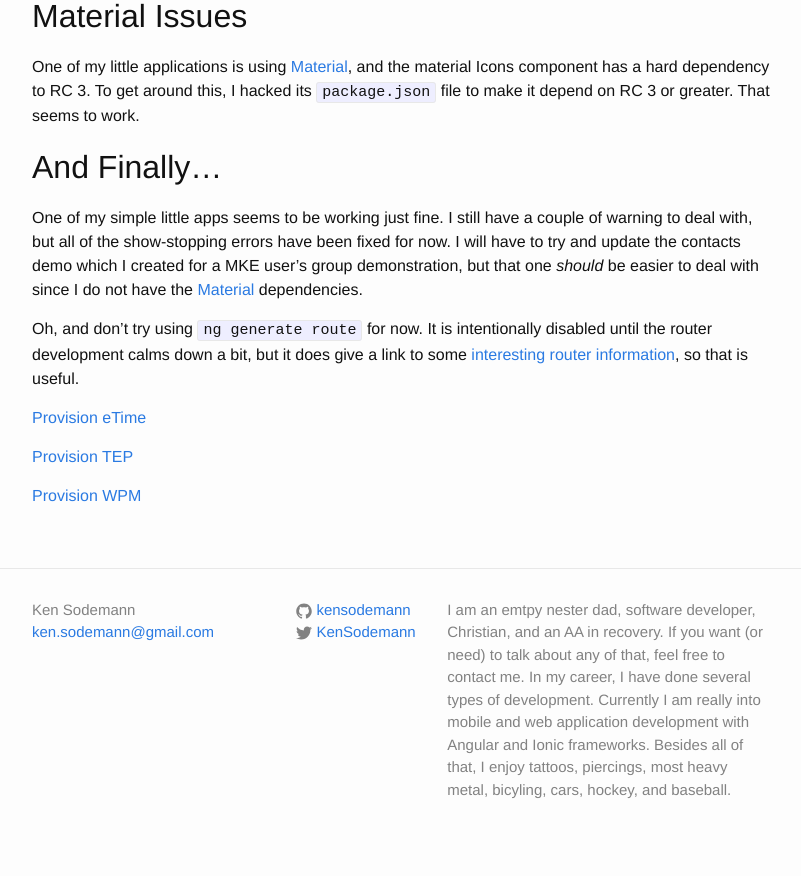
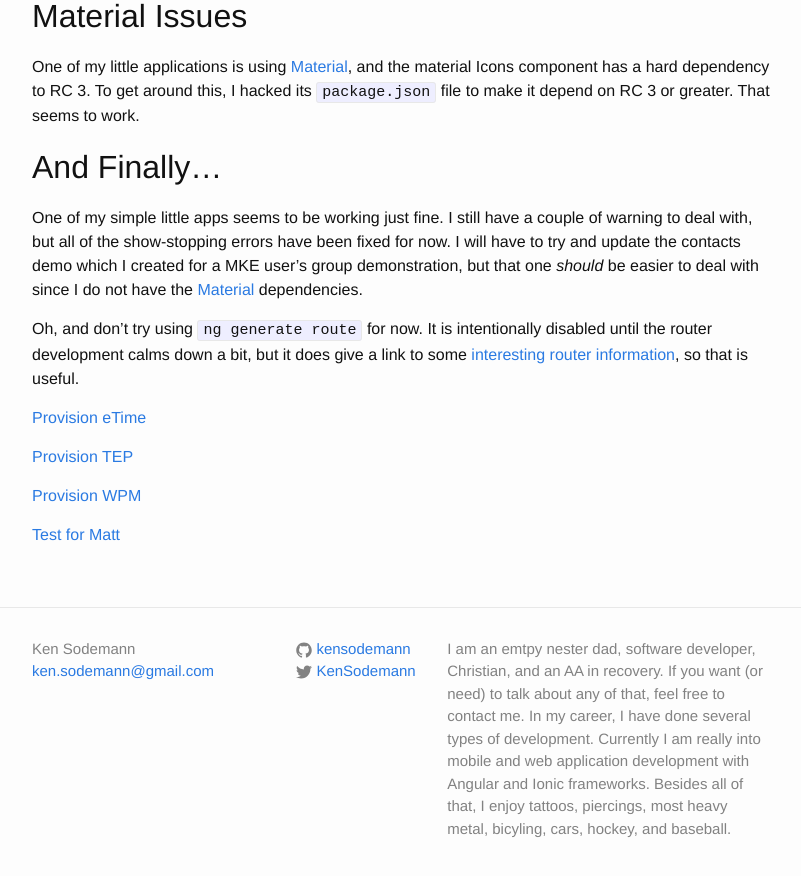
Before and after one commit to kensodemann/kensodemann.github.io, a Jekyll site: the page built from _posts/2016-07-04-the-tools-are-borked.markdown, in a window 1280 px wide and 900 px high, scrolled down 1329 px. Shown: the top 876 px of the window, without its empty margins (238-1039 px from the left). Built offline with Jekyll 4.4.1, drawn with Linux system fonts in a browser that asks for light colours.

Commit message:
add test link for matt

```diff
--- a/_posts/2016-07-04-the-tools-are-borked.markdown
+++ b/_posts/2016-07-04-the-tools-are-borked.markdown
@@ -80,6 +80,8 @@ calms down a bit, but it does give a link to some [interesting router informatio
 
 [Provision WPM][wpmTest]
 
+[Test for Matt][mapLink]
+
 [angular2]: https://angular.io
 [cli]: https://cli.angular.io
 [material]: https://material.angular.io
```
Also changed, not shown: other parts of _posts/2016-07-04-the-tools-are-borked.markdown (+1 -0 lines).
